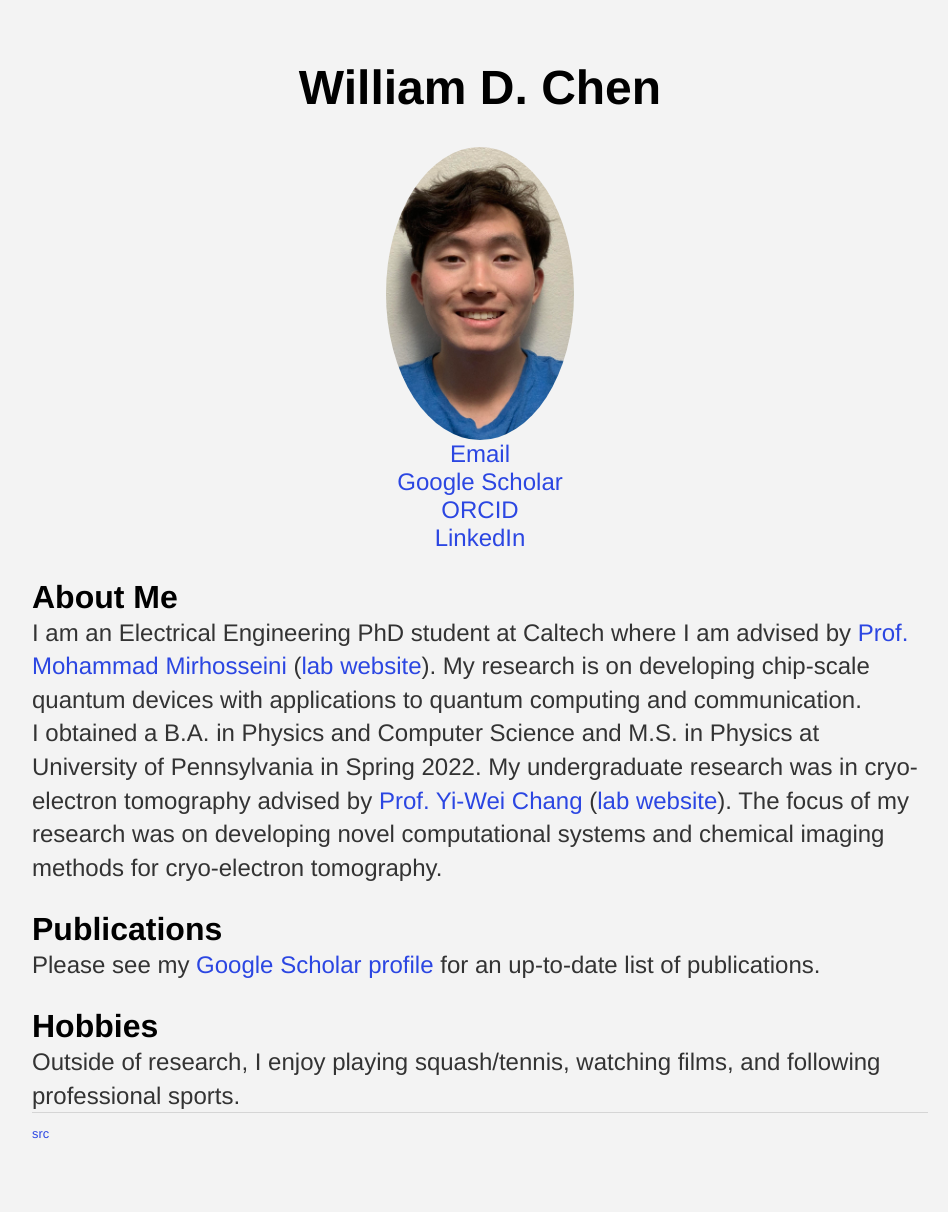
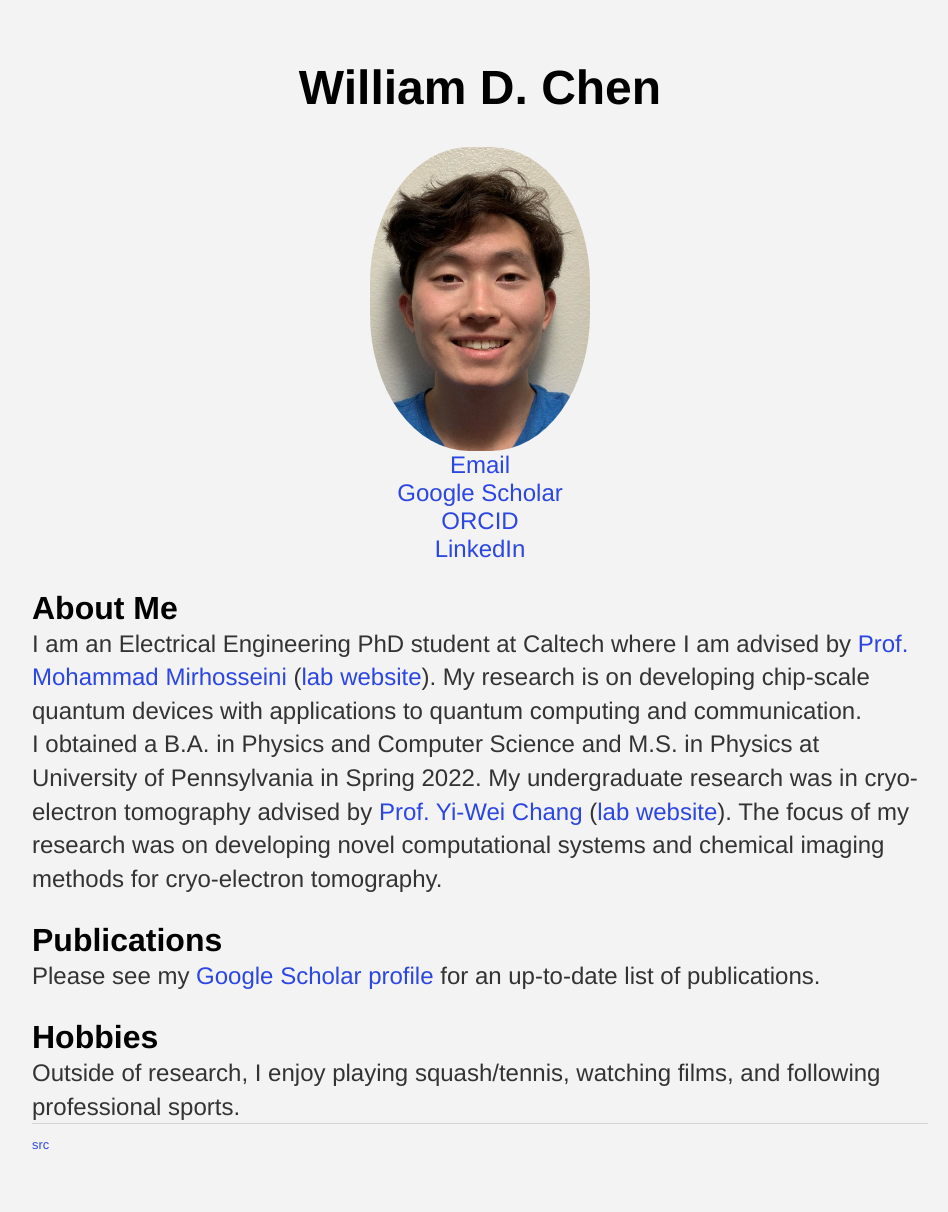
Before and after one commit to bchen00/bchen00.github.io, a Jekyll site: the page built from index.html, in a window 1280 px wide. Shown: the whole page, without its empty margins (160-1108 px from the left). Built offline with Jekyll 4.4.1, drawn with Linux system fonts in a browser that asks for light colours.

Commit message:
changed photo

```diff
--- a/css/main.css
+++ b/css/main.css
@@ -48,8 +48,8 @@ img {
     display: block;
     margin-left: auto;
     margin-right: auto;
-    width: 30%;
-    border-radius: 50%;
+    width: 35%;
+    border-radius: 45%;
   }
 
 figure {
```
Also changed, not shown: assets/images/me.jpg.
